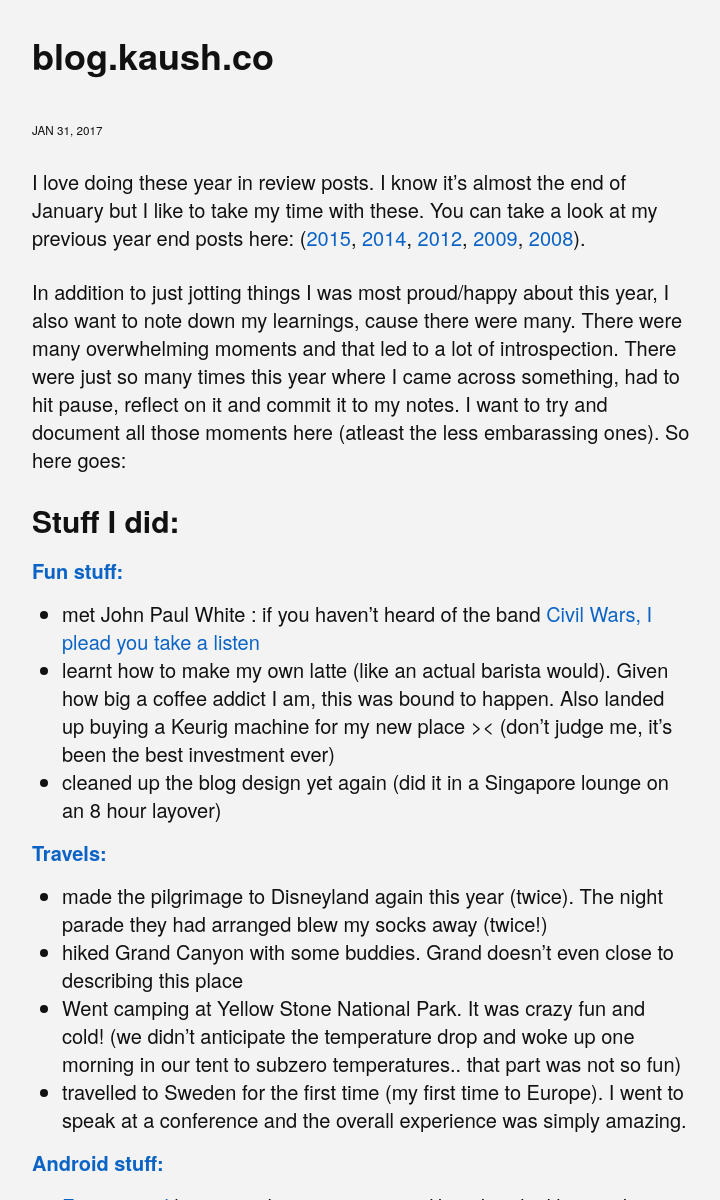
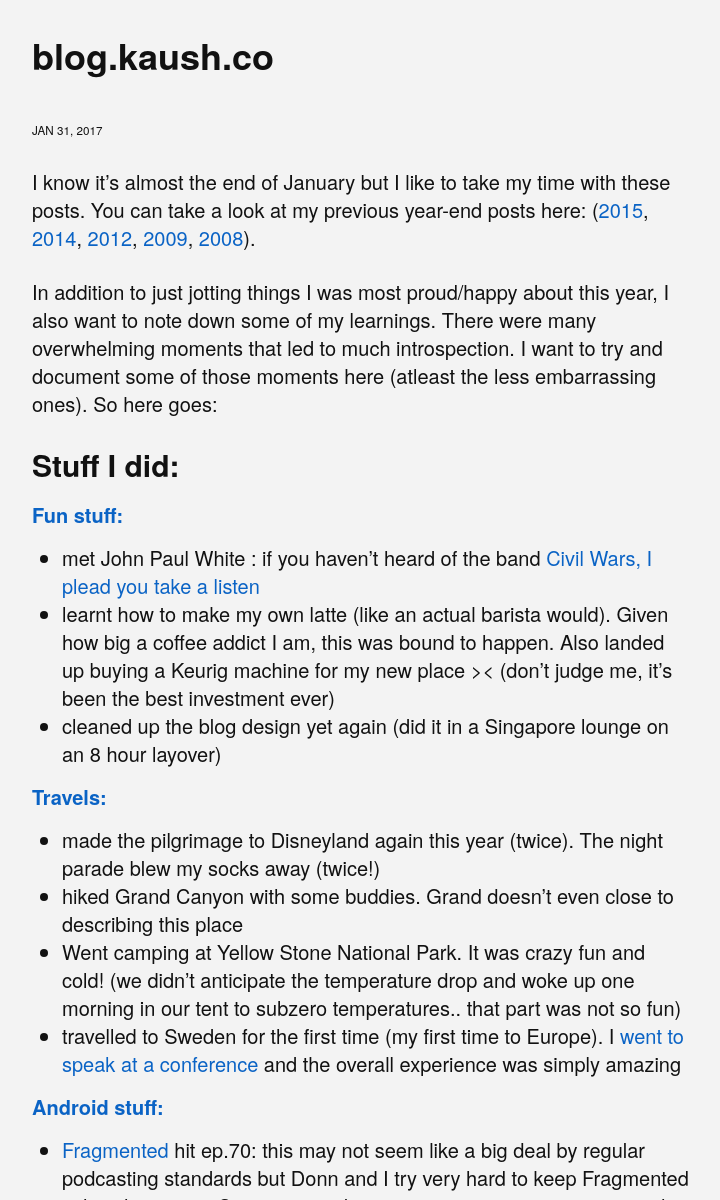
Before and after one commit to kaushikgopal/octopress-kaush-blog, a Jekyll site: the page built from _posts/2017-01-31-2016-in-review.md, in a window 1280 px wide and 1400 px high. Shown: the part 200-1400 px from the top of the window, without its empty margins (278-998 px from the left). Built offline with Jekyll 4.4.1, drawn with Linux system fonts in a browser that asks for light colours; some of the changed text lies outside the part shown.

Commit message:
fix: post edits

```diff
--- a/_posts/2017-01-31-2016-in-review.md
+++ b/_posts/2017-01-31-2016-in-review.md
@@ -6,9 +6,9 @@
 published: true
 ---
 
-I love doing these year in review posts. I know it's almost the end of January but I like to take my time with these. You can take a look at my previous year end posts here: ([2015](http://blog.kaush.co/2016/01/01/2015-in-review/), [2014](http://blog.kaush.co/2014/12/31/new-year-2015/), [2012](http://blog.kaush.co/2013/01/01/new-year-2013/), [2009](http://blog.kaush.co/2009/12/31/new-year-2010/), [2008](http://blog.kaush.co/2008/12/31/new-year-2009/)).
+I know it's almost the end of January but I like to take my time with these posts. You can take a look at my previous year-end posts here: ([2015](http://blog.kaush.co/2016/01/01/2015-in-review/), [2014](http://blog.kaush.co/2014/12/31/new-year-2015/), [2012](http://blog.kaush.co/2013/01/01/new-year-2013/), [2009](http://blog.kaush.co/2009/12/31/new-year-2010/), [2008](http://blog.kaush.co/2008/12/31/new-year-2009/)).
 
-In addition to just jotting things I was most proud/happy about this year, I also want to note down my learnings, cause there were many. There were many overwhelming moments and that led to a lot of introspection. There were just so many times this year where I came across something, had to hit pause, reflect on it and commit it to my notes. I want to try and document all those moments here (atleast the less embarassing ones). So here goes:
+In addition to just jotting things I was most proud/happy about this year, I also want to note down some of my learnings. There were many overwhelming moments that led to much introspection. I want to try and document some of those moments here (atleast the less embarrassing ones). So here goes:
 
 # Stuff I did:
 
@@ -20,17 +20,17 @@
 
 ## Travels:
 
-* made the pilgrimage to Disneyland again this year (twice). The night parade they had arranged blew my socks away (twice!)
+* made the pilgrimage to Disneyland again this year (twice). The night parade blew my socks away (twice!)
 * hiked Grand Canyon with some buddies. Grand doesn't even close to describing this place
 * Went camping at Yellow Stone National Park. It was crazy fun and cold! (we didn't anticipate the temperature drop and woke up one morning in our tent to subzero temperatures.. that part was not so fun)
-* travelled to Sweden for the first time (my first time to Europe). I went to speak at a conference and the overall experience was simply amazing.
+* travelled to Sweden for the first time (my first time to Europe). I [went to speak at a conference](http://blog.kaush.co/presentations/) and the overall experience was simply amazing
 
 ## Android stuff:
 
-* [Fragmented](http://fragmentedpodcast.com) hit ep.70: this may not seem like a big deal by regular podcasting standards but Donn and I try hard very hard to keep Fragmented rich with content. So coming up with new interesting content every week is not as easy as you would think. But it's been a crazy and extremely rewarding journey so far.
+* [Fragmented](http://fragmentedpodcast.com) hit ep.70: this may not seem like a big deal by regular podcasting standards but Donn and I try very hard to keep Fragmented rich with content. Coming up with new interesting content every week is not as easy as you would think. But it's been a crazy and extremely rewarding journey so far
 * Fragmented joins the Spec network. It's an amazing team and the collaboration really helps us move faster
 * became a [GDE](https://developers.google.com/experts/people/kaushik-gopal). I'm honored and extremely grateful to have been recognized by Google for this
-* [open sourced TrueTime](https://github.com/instacart/truetime-android): as part of a really interesting and challenging project at Instacart, we landed up open sourcing this library for Android. [Read more about it here](https://tech.instacart.com/offline-first-introducing-truetime-for-swift-and-android-15e5d968df96#.i8gncu83i).
+* [open sourced TrueTime](https://github.com/instacart/truetime-android): as part of a really interesting and challenging project at Instacart, we landed up open sourcing this library for Android. [Read more about it here](https://tech.instacart.com/offline-first-introducing-truetime-for-swift-and-android-15e5d968df96#.i8gncu83i)
 
 
 # Life learnings
@@ -55,11 +55,13 @@
 
 ## Mindfulness and observation
 
-Mindfulness and keen observation just makes you a smarter person. One of my buddies is a top notch designer and all around super smart person. I noticed this quality about her and i'm convinced there's a strong correlation between smarts and a good power of observation. If anything being more aware just gives you the ammo to have smarter conversations.
+Mindfulness and keen observation just makes you a smarter person. One of my buddies is a top notch designer and all around super smart person. I noticed this quality about her and i'm convinced there's a strong correlation between smarts and a good power of observation. If anything, being more aware just gives you the ammo to have smarter conversations.
 
 Here's an interesting exercise for you folks: if I asked you to draw the super ubiquitous USB symbol, how accurately would you be able to draw it? You've seen it countless times but have you stopped to observe that there's actually a triangle, square and circle on each of the spokes of the trident? do you know what it signifies?
 
 ## Being happy and enjoying your life
+
+I need to keep reminding myself of this more:
 
 > In the end, only three things matter:
 >
@@ -71,21 +73,19 @@
 >
 > - Buddha
 
-I need to keep reminding myself of this more.
+I draw my learning not just from scriptures but also the sanctimonious art form of TV: while watching a rerun of Boston Legal (James Spader at his best btw) I noticed this phrase, which just made me happy:
 
 > wake up every morning, with all the promise that morning conveys
 
-I draw my learning not just from scriptures but also the sanctimonious art form of TV: while watching a rerun of Boston Legal (James Spader at his best btw) I noticed this phrase, which just made me happy:
+By way of an anecdote that Matt Damon mentioned, in an interview:
 
 > It’s easy to be younger, just make time.
 >
 > - Stephen Hawking
 
-By way of an anecdote that Matt Damon mentioned, in an interview.
-
 # Software Engineering learnings
 
-These are more pertinent to software engineers and developers
+_These are more pertinent to software engineers and developers_
 
 ## [Yishan tenets of growing a great engineering organization](http://algeri-wong.com/yishan/engineering-management.html)
 
```
